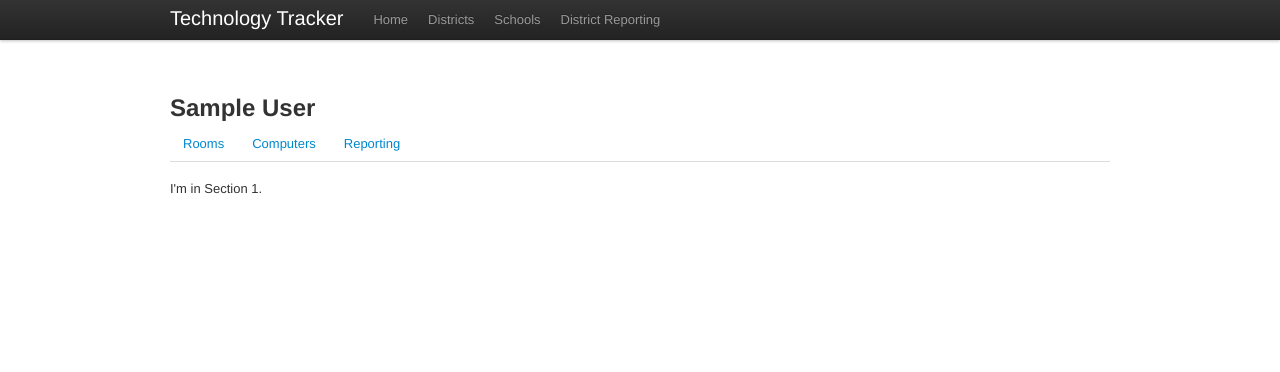
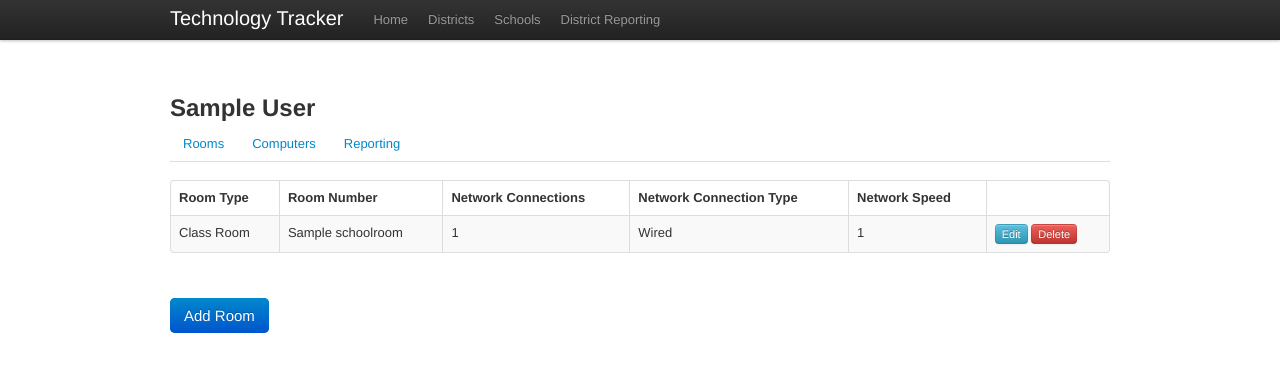
Before and after one commit to voodoologic/rebootourschools, a Django app: template rebootourschools/technologytracker/templates/schoolDetail.html in a window 1280 px wide. Shown: the top 372 px of the page. Run offline with Django 3.2, Linux system fonts and the light colour scheme; tables that the repository leaves empty hold one stand-in row (values such as "Sample post"); the template is opened without the code that fills it: values that come from a table or form of the project are taken from there, most other values are stand-ins (such as "Sample title", 1, 10 or a date in 2020); parts of the project's set-up code (start-up, migrations or seed data) failed here and were passed over; some libraries are stand-ins or nearby versions.

Commit message:
Adding school room table and display

```diff
--- a/rebootourschools/technologytracker/models.py
+++ b/rebootourschools/technologytracker/models.py
@@ -91,8 +91,17 @@ class SchoolRoom(models.Model):
         (2, 'Lab'),
     )
 
+    CONNECTION_TYPE_CHOICES = (
+        (1, 'Wired'),
+        (2, 'Wireless'),
+        (3, 'Mixed'),
+    )
+
     room_name = models.CharField(max_length=60)
     room_description = models.TextField()
+    room_connection_speed = models.IntegerField(null=True)
+    room_connection_count = models.SmallIntegerField(null=True)
+    room_connection_type = models.SmallIntegerField(choices=CONNECTION_TYPE_CHOICES,null=True)
     school_room_type = models.SmallIntegerField(choices=SCHOOL_ROOM_TYPE_CHOICES)
 
 
@@ -126,15 +135,15 @@ class DistrictUserProfile(models.Model):
 
 class DistrictAsset(models.Model):
     district = models.ForeignKey(District)
-    school = models.ForeignKey(School)
-    room = models.ForeignKey(SchoolRoom)
+    school = models.ForeignKey(School, null=True)
+    room = models.ForeignKey(SchoolRoom, null=True)
 
 class Computer(DistrictAsset):
-    os = models.CharField(max_length=30, choices=OS_CHOICES)
-    processor = models.CharField(max_length=30)
-    hd_size = models.CharField(max_length=10, choices=HD_SIZE_CHOICES)
-    ram = models.CharField(max_length=30, choices=RAM_SIZE_CHOICES)
-    monitor_size = models.CharField(max_length=30, choices=MONITOR_SIZE_CHOICES)
+    os = models.CharField(max_length=30, choices=OS_CHOICES, null=True)
+    processor = models.CharField(max_length=30, null=True)
+    hd_size = models.CharField(max_length=10, choices=HD_SIZE_CHOICES, null=True)
+    ram = models.CharField(max_length=30, choices=RAM_SIZE_CHOICES, null=True)
+    monitor_size = models.CharField(max_length=30, choices=MONITOR_SIZE_CHOICES, null=True)
 
     class Meta:
         ordering = ('school',)
--- a/rebootourschools/technologytracker/templates/home.html
+++ b/rebootourschools/technologytracker/templates/home.html
@@ -46,7 +46,7 @@
 	<div class="row">
 		<div class="span4 stat">
 			<h4 class="statTitle">Elementary Schools</h4>
-			<p class="statValue">{{ elementarySchoolCount }} 0</p>
+			<p class="statValue">{{ elementarySchoolCount }}</p>
 		</div>
 		<div class="span4 stat">
 			<h4 class="statTitle">Middle Schools</h4>
--- a/rebootourschools/technologytracker/templates/schoolDetail.html
+++ b/rebootourschools/technologytracker/templates/schoolDetail.html
@@ -5,6 +5,7 @@
 
 <h2>{{ school }}</h2>
 <div class="tabbable">
+
   <ul class="nav nav-tabs">
     <li>
       <a href="#rooms" data-toggle="tab">Rooms</a>
@@ -16,10 +17,44 @@
       <a href="#reporting" data-toggle="tab">Reporting</a>
     </li>
   </ul>
+
   <div class="tab-content">
 
     <div class="tab-pane active" id="rooms">
-      <p>I'm in Section 1.</p>
+
+       <table class="table table-bordered table-striped">
+        <thead>
+          <tr>
+            <th>Room Type</th>
+            <th>Room Number</th>
+            <th>Network Connections</th>
+            <th>Network Connection Type</th>
+            <th>Network Speed</th>
+            <th></th>
+          </tr>
+        </thead>
+        <tbody>
+        {% for room in school_rooms %}
+          <tr>
+            <td>{{ room.get_school_room_type_display }}</td>
+            <td>{{ room.room_name }}</td>
+            <td>{{ room.room_connection_count }}</td>
+            <td>{{ room.get_room_connection_type_display }}</td>
+            <td>{{ room.room_connection_speed }}</td>
+            <td>
+              <a name="editRoom{{ room.pk }}" id="editRoom{{ room.pk }}" class="btn btn-info btn-mini" roomID="{{ room.pk }}" href="/updateRoom/{{ room.pk }}/">Edit</a>
+              <a name="deleteRoom{{ room.pk }}" id="deleteRoom{{ room.pk }}" class="btn btn-danger btn-mini" href="/deleteRoom/{{ room.pk }}/">Delete</a>
+            </td>
+          </tr>
+        {% endfor %}
+        </tbody>
+      </table>
+
+      <br/>
+      <br/>
+
+      <a name="addRoom" id="addRoom" class="btn-primary btn-large" href="/addRoom/">Add Room</a>
+
     </div>
 
     <div class="tab-pane" id="computers">
--- a/rebootourschools/technologytracker/views.py
+++ b/rebootourschools/technologytracker/views.py
@@ -27,7 +27,7 @@ def home(request):
         computers = Computer.objects.filter(district=userDistrict)
         computerCount = Computer.objects.filter(district=userDistrict).count()
 
-        teacherCount = sum(school.teacher_count for school in schools)
+        teacherCount = sum(school.teacher_count or 0 for school in schools)
         elementarySchoolCount = School.objects.filter(district=userDistrict, school_type=1).count()
 
         chart1 = Line('cEAELFJHUc',encoding='simple')
```
